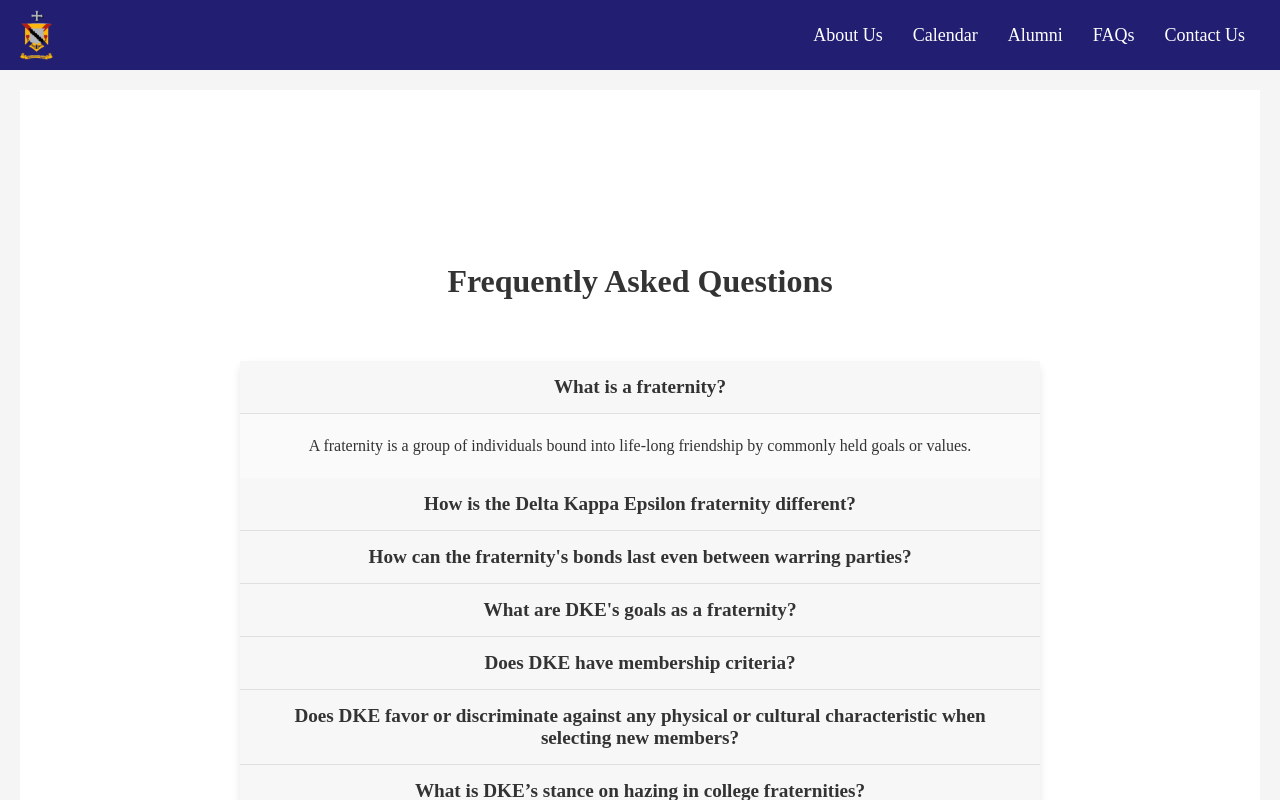
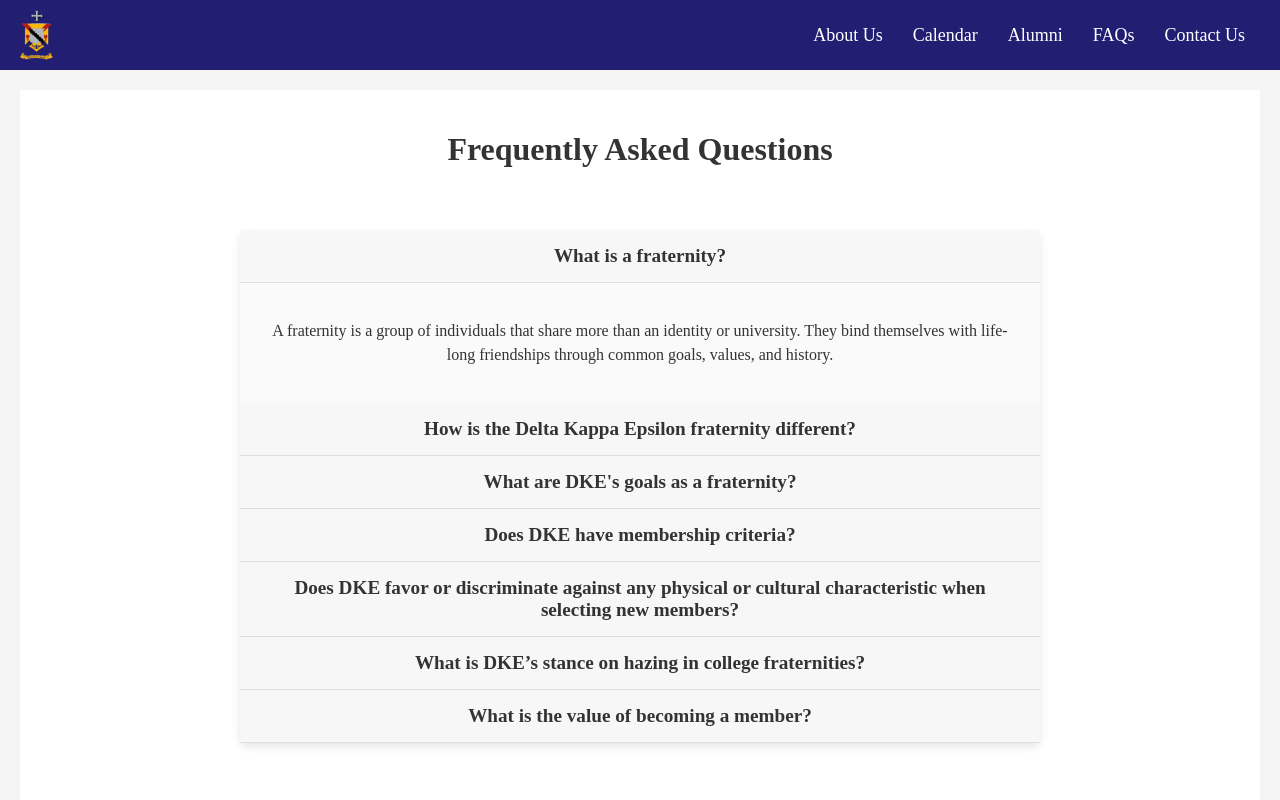
Before and after one commit to NBelgaonkar/Psi-Omega-Site, a React (Create React App) app: page /faq in a window 1280 px wide. Both pictures are taken after a click on the element "What is a fraternity?". Shown: the top 800 px of the page. Built offline with nearby package versions, Linux system fonts and the light colour scheme.

Commit message:
updated the FAQs page

```diff
--- a/src/components/FAQ.js
+++ b/src/components/FAQ.js
@@ -19,12 +19,12 @@ const FAQContainer = styled.div`
   display: flex;
   flex-direction: column;
   align-items: center;
-  justify-content: center;
   color: #333;
   min-height: 100vh;
-  padding: 40px 20px;
+  padding: 20px;
   background-color: #ffffff;
 `;
+
 
 // FAQ Section styling
 const FAQSection = styled.section`
@@ -71,10 +71,18 @@ const FAQItem = ({ question, answer }) => {
   return (
     <div>
       <Question onClick={toggle}>{question}</Question>
-      <Answer isOpen={isOpen}>{answer}</Answer>
+      <Answer isOpen={isOpen}>
+        {Array.isArray(answer)
+          ? answer.map((paragraph, index) => (
+              <p key={index} dangerouslySetInnerHTML={{ __html: paragraph }} />
+            ))
+          : <p dangerouslySetInnerHTML={{ __html: answer }} />}
+      </Answer>
     </div>
   );
 };
+
+
 
 // FAQ component
 const FAQ = () => {
@@ -82,38 +90,49 @@ const FAQ = () => {
     {
       question: "What is a fraternity?",
       answer:
-        "A fraternity is a group of individuals bound into life-long friendship by commonly held goals or values.",
+        "A fraternity is a group of individuals that share more than an identity or university. They bind themselves with life-long friendships through common goals, values, and history.",
     },
     {
       question: "How is the Delta Kappa Epsilon fraternity different?",
-      answer:
-        "Delta Kappa Epsilon is truly a life-long allegiance. The ties that bind us together stop not at graduation, at state or national boundaries, at political or philosophical lines, or even in war. That love which comes from the combination of stout hearts and kindred interests is truly special; it lasts while life lasts.",
-    },
-    {
-      question: "How can the fraternity's bonds last even between warring parties?",
-      answer:
-        "Read the “Brothers in DKE” Civil War Poem which qualities best exemplify a Deke. An age-old DKE adage states that Dekes display in equal parts “the gentleman, the scholar, and the jolly good fellow.”",
+      answer: [
+        "Delta Kappa Epsilon is truly a life-long allegiance. The ties that bind us together go beyond graduation, state or national boundaries, political or philosophical lines, or even war. That love that comes from the combination of stout hearts and kindred interests is extraordinary; it lasts while life lasts.",
+        "Additionally, Delta Kappa Epsilon is an elite fraternity. As a fraternity with a footprint at relatively few universities, the ties of brotherhood extend to a vast number of entrepreneurs, politicians, and great men. Dekes were some of the first to step on the moon and to reach the North Pole. More U.S. Presidents are Dekes than any other fraternity can claim. Thousands of Dekes gave their lives in service of their nation in every great war since the Civil War. Dekes led neurosurgery development, Olympic-winning teams, and many household names like J.P Morgan, Boeing, Kraft Foods, and Coca-Cola to name a few.",
+        "Dekes are few, but they are great."
+      ]
     },
     {
       question: "What are DKE's goals as a fraternity?",
       answer:
-        "DKE’s stated goals are the “Objects of Delta Kappa Epsilon”: “The cultivation of general literature and social culture, the advancement and encouragement of intellectual excellence, the promotion of honorable friendship and useful citizenship, the development of a spirit of tolerance and respect for the rights and views of others, the maintenance of gentlemanly dignity, self-respect, and morality in all circumstances, and the union of stout hearts and kindred interests to secure, to merit its due reward.”",
+        "The goals of Delta Kappa Epsilon, as outlined in its \"Objects,\" focus on fostering a well-rounded intellectual and social development. These include encouraging academic and cultural excellence, promoting honorable friendships and active citizenship, and cultivating a spirit of tolerance and respect for others' rights and perspectives. Additionally, the fraternity values maintaining dignity, self-respect, and moral integrity in all situations, while uniting individuals with shared interests and strong character to achieve meaningful rewards."
     },
     {
       question: "Does DKE have membership criteria?",
-      answer:
-        "Yes. Article V, Section II of the DKE Constitution states: The qualifications for membership of an eligible student shall be: Good standing in the work of the curriculum; Excellence in scholarship being a worthy recommendation; High moral character; General affability and consideration for the rights and views of others; Courteous deportment; A gentlemanly and self-respecting spirit; An active and energetic character; An appreciation of the objects and principles of DELTA KAPPA EPSILON, coupled with a capability and desire to be loyal thereto.",
+      answer: [
+        "Yes. Internationally, all Dekes are required to hold good academic standing, be men of high moral character, be considerate of the rights and views of others, be courteous, gentlemanly, self-respecting, and hold an appreciation of the objects and principles of Delta Kappa Epsilon.",
+        "Locally at RPI, our chapter has the specific additional requirements of maintaining a minimum of a 2.5 GPA (academic assistance is provided to all members with a GPA below 3.0), contribute 8-15 hours of philanthropy to their community each semester, attend weekly business meetings on the weekends, and cultivate our fraternity culture."
+      ]
     },
     {
       question:
         "Does DKE favor or discriminate against any physical or cultural characteristic when selecting new members?",
       answer:
-        "Beyond the male undergraduate exhibiting the Criteria for Membership found above, no. Article V, Section II states 'No DKE chapter shall consider the race, creed, color, or national origin of an eligible student in pledging and initiating into membership in DELTA KAPPA EPSILON.'",
+        "Besides maintaining our status as a male-only fraternity, we strictly prohibit and discourage any level of discrimination. Article V, Section II of our Constitution states 'No DKE chapter shall consider the race, creed, color, or national origin of an eligible student in pledging and initiating into membership in DELTA KAPPA EPSILON.' Any member found in violation of this Article will be promptly expelled from our ranks with a zero-tolerance policy."
     },
     {
       question: "What is DKE’s stance on hazing in college fraternities?",
-      answer:
-        "In short, hazing is illegal and immoral; therefore it has no place in our Fraternity. More importantly, Delta Kappa Epsilon holds its members to the highest standard possible. Whereas hazing violates local, state, and federal law it also violates the Objects of Delta Kappa Epsilon, particularly 'the maintenance of gentlemanly dignity, self-respect, and morality in all circumstances.' Hazing is therefore strictly forbidden. Read our New Member leadership and educational materials.",
+      answer: [
+        "In short, hazing is illegal and immoral; therefore it has no place in our Fraternity. More importantly, Delta Kappa Epsilon holds its members to the highest standard possible. Whereas hazing violates local, state, and federal law it also violates the Objects of Delta Kappa Epsilon, particularly 'the maintenance of gentlemanly dignity, self-respect, and morality in all circumstances.' Hazing is therefore strictly forbidden. For more information, please see our Fraternity Standards on DKE's <a href='https://dke.org/standards/' target='_blank' rel='noopener noreferrer'>official website</a>.",
+        "Our Chapter specifically is uniquely distanced from these acts. The RPI DKE Chapter was inactive for over 50 years and never cultivated a culture of hazing. When we were re-founded in 2015, Delta Kappa Epsilon ensured that no part of hazing practices would be passed on to us. This is something our members have cherished, and we maintain that no practices should be introduced that would degrade our own members."
+      ]
+    },
+    {
+      question: "What is the value of becoming a member?",
+      answer: [
+        "Members of Delta Kappa Epsilon are presented with many unique opportunities that other students do not have. First, members are part of a deeply connected Brotherhood with a variety of interests, beliefs, and backgrounds where anyone can feel welcome. Fun, engaging events occur regularly for our members to bond and enjoy companionship. The constant influx of new members means that you are always meeting and connecting with new people every semester.",
+        "Academically, our members find endless support and resources to boost their scholastic abilities. We understand that Dekes came to school to be students, not fraternity men, so school is a priority that triumphs all. Many brothers increase their GPAs after joining by leveraging the academic support that DKE provides.",
+        "Professionally, Dekes have access to a vast alumni network which includes brothers from Ivy League schools, Stanford, and other elite universities in addition to our own RPI alumni network. Most of our members secure internships and excellent careers thanks to these networks and opportunities for career mentoring.",
+        "Finally, and most importantly, Dekes experience critical personal development of their character, worldview, and dreams thanks to their time in our Chapter. The essence of the fraternity organization grounds members to be part of something greater. Seniors constantly offer guidance to younger Dekes like those before them. This cycle allows the men of our Chapter to blossom into astonishing individuals who go on to do amazing things."
+      ]
     },
   ];
 
```
